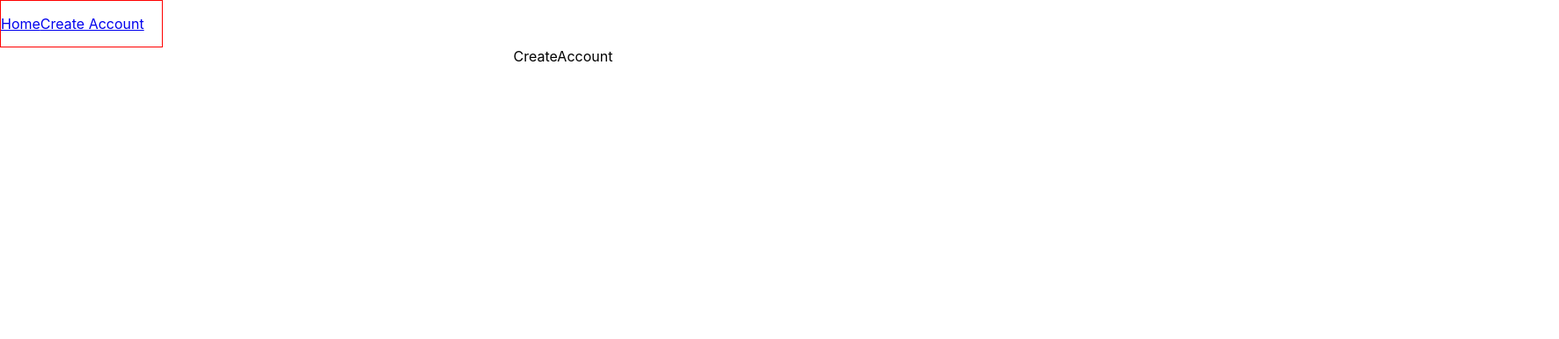
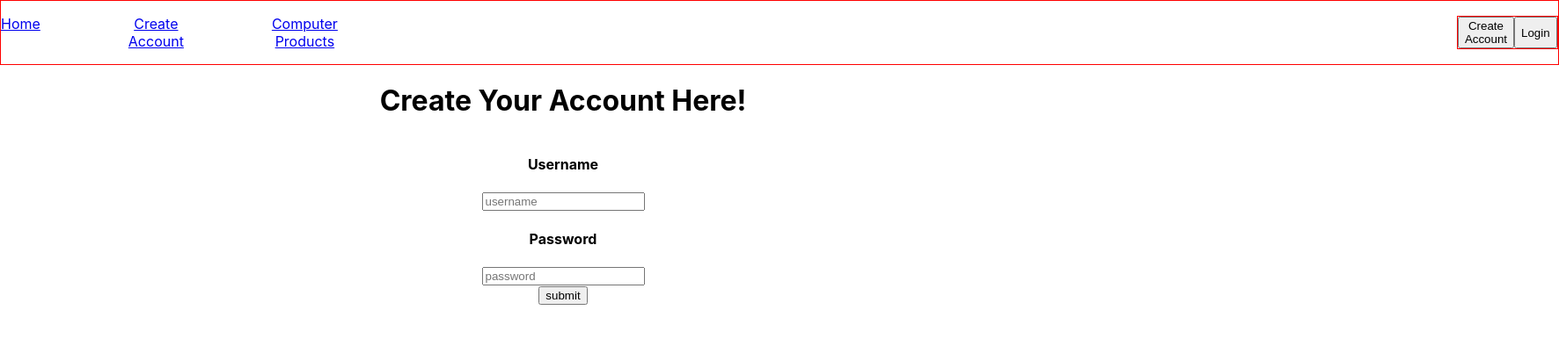
Before and after one commit to 1ShoukR/Joeva-Remastered, a React (Create React App) app in the folder joeva-remastered/: page /create_account in a window 1280 px wide. Shown: the top 386 px of the page at 88% size, 1772 px wide, since content can reach past the window. Built offline with nearby package versions, Linux system fonts and the light colour scheme.

Commit message:
created create account form + styled it a bit

```diff
--- /dev/null
+++ b/joeva-remastered/src/CSS/createAccount.css
@@ -0,0 +1,16 @@
+.createAccountTitle {
+    display: flex;
+    flex-direction: column;
+    justify-content: center;
+    align-items: center;
+}
+
+
+
+
+.formTopDiv {
+    display: flex;
+    flex-direction: column;
+    justify-content: center;
+    align-items: center;
+}
--- a/joeva-remastered/src/CSS/navContainer.css
+++ b/joeva-remastered/src/CSS/navContainer.css
@@ -10,5 +10,12 @@
 
 .links {
     display: flex;
+    gap: 100px;
     flex-direction: row;
 }
+
+.login-buttons {
+    display: flex;
+    border: 1px solid red;
+    margin-left: 1252px;
+}
--- /dev/null
+++ b/joeva-remastered/src/Components/ComputerParts.jsx
@@ -0,0 +1,7 @@
+import React from "react";
+
+const ComputerParts = () => {
+  return <div>ComputerParts</div>;
+};
+
+export default ComputerParts;
--- a/joeva-remastered/src/Components/CreateAccount.jsx
+++ b/joeva-remastered/src/Components/CreateAccount.jsx
@@ -1,7 +1,33 @@
 import React from "react";
+import "../CSS/createAccount.css"
 
 const CreateAccount = () => {
-  return <div>CreateAccount</div>;
+  return (
+    <div>
+        <div className="createAccountTitle">
+            <h1>Create Your Account Here!</h1>
+        </div>
+        <div className="formTopDiv">
+            <form action="">
+                <div className="username">
+                    <h4>Username</h4>
+                </div>
+                <div className="usernameInputBtn">
+                    <input type="username" placeholder="username" />
+                </div>
+                <div className="password">
+                    <h4>Password</h4>
+                </div>
+                <div className="passwordInputBtn">
+                    <input type="password" placeholder="password" />
+                </div>
+                <div className="submitBtn">
+                    <button>submit</button>
+                </div>
+            </form>
+        </div>
+    </div>
+  );
 };
 
 export default CreateAccount;
--- a/joeva-remastered/src/Components/Navbar.jsx
+++ b/joeva-remastered/src/Components/Navbar.jsx
@@ -16,9 +16,11 @@ const Navbar = () => {
       <div className="links">
         <Link to="/"><p>Home</p></Link>
         <Link to="/create_account"><p>Create Account</p></Link>
+        <Link to="/computer_products"><p>Computer Products</p></Link>
       </div>
       <div className="login-buttons">
-
+        <button>Create Account</button>
+        <button>Login</button>
       </div>
     </nav>
 </>
--- a/joeva-remastered/src/Components/ReduxRoutes.jsx
+++ b/joeva-remastered/src/Components/ReduxRoutes.jsx
@@ -1,5 +1,6 @@
 import React from "react";
 import { Route, Routes, useLocation } from 'react-router-dom';
+import ComputerParts from "./ComputerParts";
 import CreateAccount from "./CreateAccount";
 import Homepage from "./Homepage";
 
@@ -7,12 +8,13 @@ import Homepage from "./Homepage";
 const ReduxRoutes = () => {
     const location = useLocation();
   return (
-<div>
-  <Routes location={location} key={location.pathname}>
-    <Route path="/" element={<Homepage />}/>
-    <Route path="/create_account" element={<CreateAccount />}/>
-  </Routes>
-</div>
-)};
+		<div>
+			<Routes location={location} key={location.pathname}>
+				<Route path="/" element={<Homepage />} />
+				<Route path="/create_account" element={<CreateAccount />} />
+				<Route path="/computer_products" element={<ComputerParts />} />
+			</Routes>
+		</div>
+	);};
 
 export default ReduxRoutes;
```
Also changed, not shown: joeva-remastered/src/Components/BabyProducts.jsx (added, +7 -0 lines).
